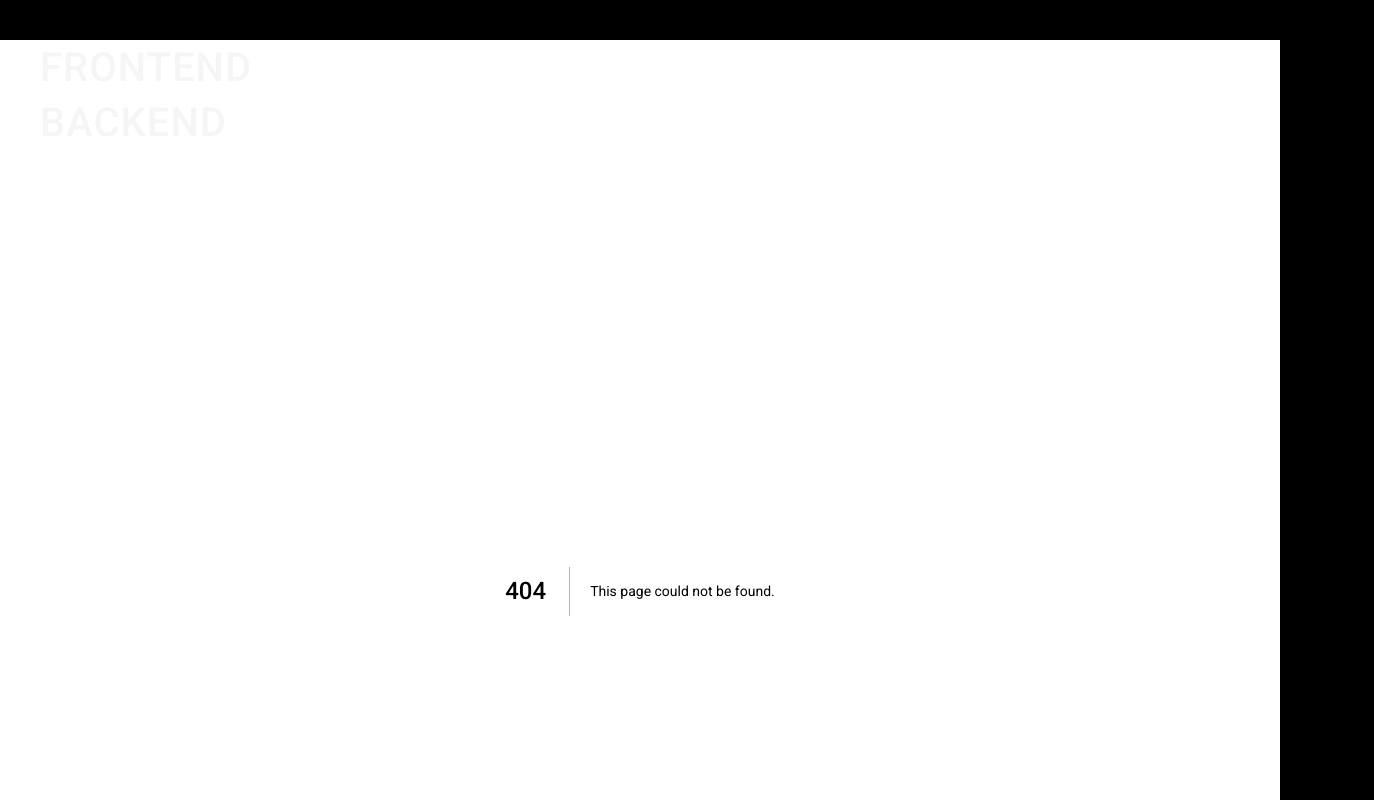
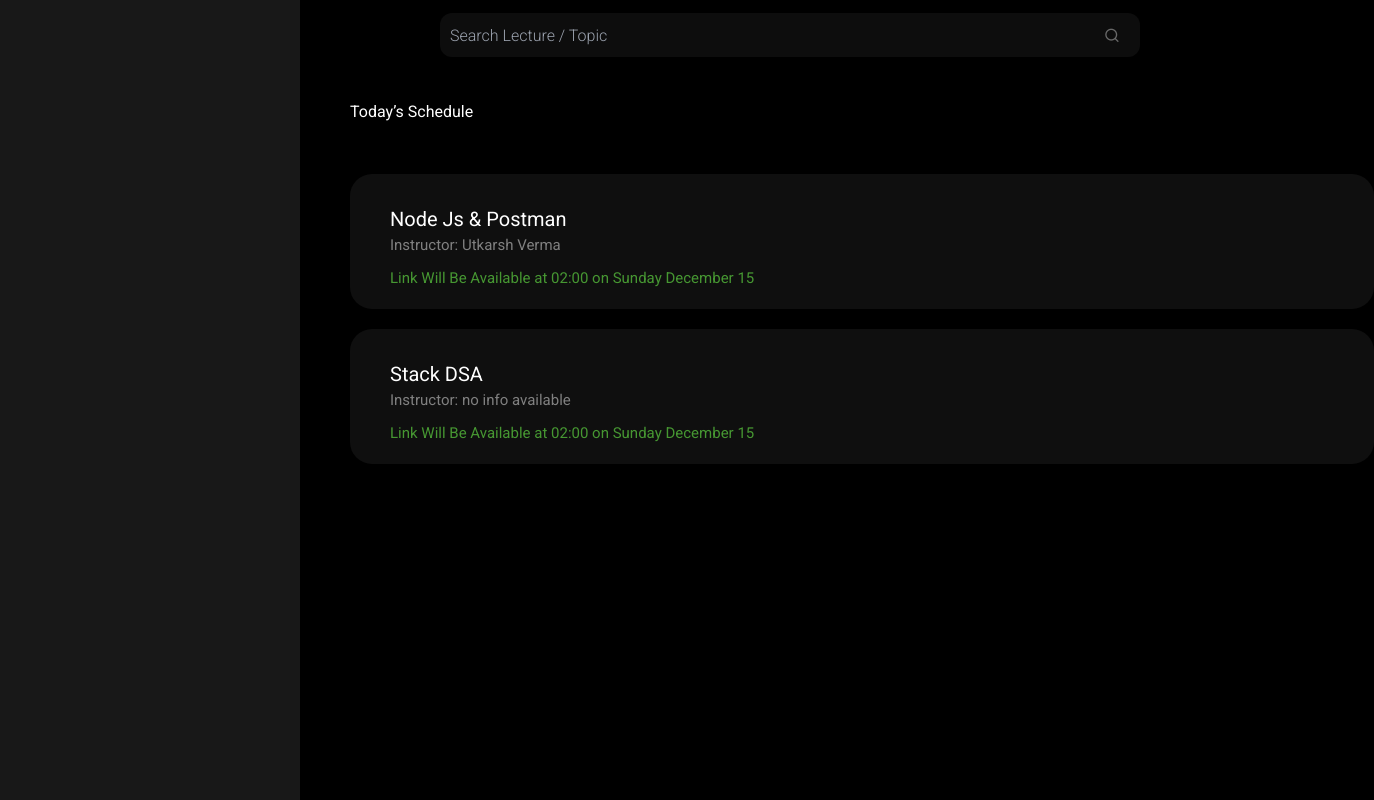
Before and after one commit to yesutkarsh/utkarsh, a Next.js app: page /lms in a window 1280 px wide. Before the commit this address had no page. Shown: the top 800 px of the page, 1374 px wide, since content can reach past the window. Built offline with nearby package versions, Linux system fonts and the light colour scheme.

Commit message:
added lms

```diff
--- a/app/layout.js
+++ b/app/layout.js
@@ -5,10 +5,16 @@ import "./globals.css";
 import NavBar from "@/components/NavBar/NavBar";
 import { Provider } from "react-redux";
 import store from "@/utils/store";
+const inter = Inter({ subsets: ["latin"] });
+import { usePathname } from 'next/navigation';
+export default function RootLayout({ children }) {
+  const pathname = usePathname();
 
-const inter = Inter({ subsets: ["latin"] });
+  // Nav Bar will not be available in these routes
+  const hideNavbarRoutes = ['/lms'];
+  const shouldHideNavbar = hideNavbarRoutes.includes(pathname);
 
-export default function RootLayout({ children }) {
+
   return (
     <html lang="en">
       <head>
@@ -19,7 +25,7 @@ export default function RootLayout({ children }) {
       </head>
       <body className={inter.className}>
         <Provider store={store}>
-          <NavBar />
+          {!shouldHideNavbar &&<NavBar />}
           {children}
         </Provider>
       </body>
--- /dev/null
+++ b/app/lms/components/SideNav.jsx
@@ -0,0 +1,32 @@
+"use"
+import React from 'react'
+import style from "../style.module.css"
+export default function SideNav() {
+  return (
+<>
+    <div className={style.topNav}>
+        <div className={style.search}>
+            <input type="text" placeholder='Search Lecture / Topic' />
+            <i class="ri-search-line"></i>
+        </div>
+    </div>
+    <nav className={style.nav}>
+
+    </nav>
+    <nav className={style.mobileNav}>
+        <div>
+    <i class="ri-video-line"></i>
+    <span>Lectures</span>
+        </div>
+        <div>
+    <i class="ri-add-circle-line"></i>
+    <span>Book Session</span>
+        </div>
+        <div>
+    <i class="ri-user-smile-line"></i>
+    <span>Profile</span>
+        </div>
+    </nav>
+</>
+  )
+}
--- /dev/null
+++ b/app/lms/components/UpcomingSession.jsx
@@ -0,0 +1,39 @@
+import React from 'react'
+import style from "../style.module.css"
+export default function UpcomingSession() {
+
+    let sessions = [
+        {
+            title:"Node Js & Postman",
+            link:false,
+            instructor:"Utkarsh Verma",
+            date:"December 15",
+            timing:"02:00",
+            day:"Sunday"
+        },
+        {
+            title:"Stack DSA",
+            link:false,
+            instructor:"no info available",
+            date:"December 15",
+            timing:"02:00",
+            day:"Sunday",
+        }
+    ]
+  return (
+    <>
+        <div className={style.heading}>Today’s Schedule </div>
+    {
+        sessions.map((session)=>{
+            return(
+                <div className={style.sessionCard}>
+                    <span>{session.title}</span>
+                    <span>{"Instructor: "+session.instructor}</span>
+                    <span>{session.link == false?`Link Will Be Available at ${session.timing} on ${session.day + " "+session.date}`:"Join Now"}</span>
+                </div>
+            )
+        })
+    }
+    </>
+  )
+}
--- /dev/null
+++ b/app/lms/page.jsx
@@ -0,0 +1,11 @@
+import SideNav from "./components/SideNav";
+import UpcomingSession from "./components/UpcomingSession";
+
+export default function page() {
+  return (
+    <>
+    <SideNav/>
+    <UpcomingSession/>
+    </>
+  )
+}
--- /dev/null
+++ b/app/lms/style.module.css
@@ -0,0 +1,138 @@
+.topNav{
+    font-weight: 100;
+    height: 50px;
+    display: flex;
+    align-items: center;
+    justify-content: center;
+    place-content: center;
+    margin-left: 300px;
+}
+
+.search{
+    font-weight: 300;
+    margin-top: 20px;
+    display: flex;
+    align-items: center;
+    justify-content: center;
+    background-color: rgba(20, 20, 20, 0.651);
+    color: rgb(105, 105, 105);
+    width: 80%;
+    max-width: 700px;
+    padding: 10px;
+    border-radius: 12px;
+}
+.search i{
+    padding-right: 10px;
+    cursor: pointer;
+}
+.search input{
+    color: white;
+    background-color: transparent;
+    border: none;
+    width: 100%;
+    height: 100%;
+    outline: none;
+}
+
+
+.nav{
+    width: 300px;
+    height: 100%;
+    position: fixed;
+    bottom: 0;
+    background-color: rgb(24, 24, 24);
+
+}
+
+
+/* mobile Nav */
+.mobileNav{
+    overflow: hidden;
+    position: fixed;
+    bottom: 0;
+    height: 60px;
+    width: 80%;
+    border-radius: 17px;
+    background-color: rgb(24, 24, 24);
+    transform: translate(-50%, -50%);
+    left: 50%;
+    display: flex;
+    align-items: center;
+    justify-content: space-around;
+    font-size: 25px;
+    color: rgba(243, 243, 243, 0.562);
+}
+.mobileNav div{
+    display: flex;
+    flex-direction: column;
+    align-items: center;
+    justify-content: center;
+}
+.mobileNav span{
+    font-size: 10px;
+}
+.mobileNav{
+    display: none;
+}
+@media screen and (max-width: 686px) {
+    .nav {
+        display: none;
+    }
+    .topNav{
+        margin-left: 0;
+    }
+    .mobileNav{
+        display: flex;
+        opacity: 1;
+    }
+}
+
+
+
+/* UpcomingSession */
+.heading{
+    margin: 50px;
+}
+
+
+.sessionCard{
+    margin-bottom: 20px;
+    height: auto;
+    padding: 20px;
+    width: 80%;
+    display: flex;
+    flex-direction: column;
+    border-radius: 22px;
+    background-color: rgb(15, 15, 15);
+    margin-left: 50px;
+}
+
+.sessionCard span:nth-child(1){
+    font-size: 20px;
+    margin-top: 10px;
+    margin-left: 20px;
+}
+
+.sessionCard span:nth-child(2){
+    font-size: 15px;
+    color: gray;
+    margin-left: 20px;
+}
+
+.sessionCard span:nth-child(3){
+    font-size: 15px;
+    color: rgba(111, 252, 76, 0.575);
+    margin-left: 20px;
+    margin-top: 10px;
+}
+
+
+
+@media screen and (min-width: 686px) {
+   .heading{
+    margin-left: 350px;
+   }
+   .sessionCard{
+    margin-left: 350px;
+   }
+}
--- a/app/meet/meet.js
+++ /dev/null
@@ -1,19 +0,0 @@
-import Link from "next/link"
-import style from "./style.module.css"
-export default function Meet() {
-  return (
-    <>
-    <div className={style.wrapper}>
-        <h1><i class="ri-slideshow-4-line"></i>Upcoming Meet</h1>
-
-        <div className={style.meet}>
-            <span></span>
-            <div className={style.info}>
-                <h1>Saturday, 5 October @02:00</h1>
-                <Link href={"https://meet.google.com/xoc-epdw-nvm"}>Meet Link: <span style={{backgroundColor:"transparent", color:"#34a853"}}>utkarshverma/linkToMeetAPI </span></Link>
-            </div>
-        </div>
-    </div>
-    </>
-  )
-}
--- a/app/meet/page.jsx
+++ /dev/null
@@ -1,8 +0,0 @@
-import React from 'react'
-import Meet from './meet'
-
-export default function page() {
-  return (
-    <Meet/>
-  )
-}
```
Also changed, not shown: app/meet/style.module.css (deleted, +0 -26 lines).
